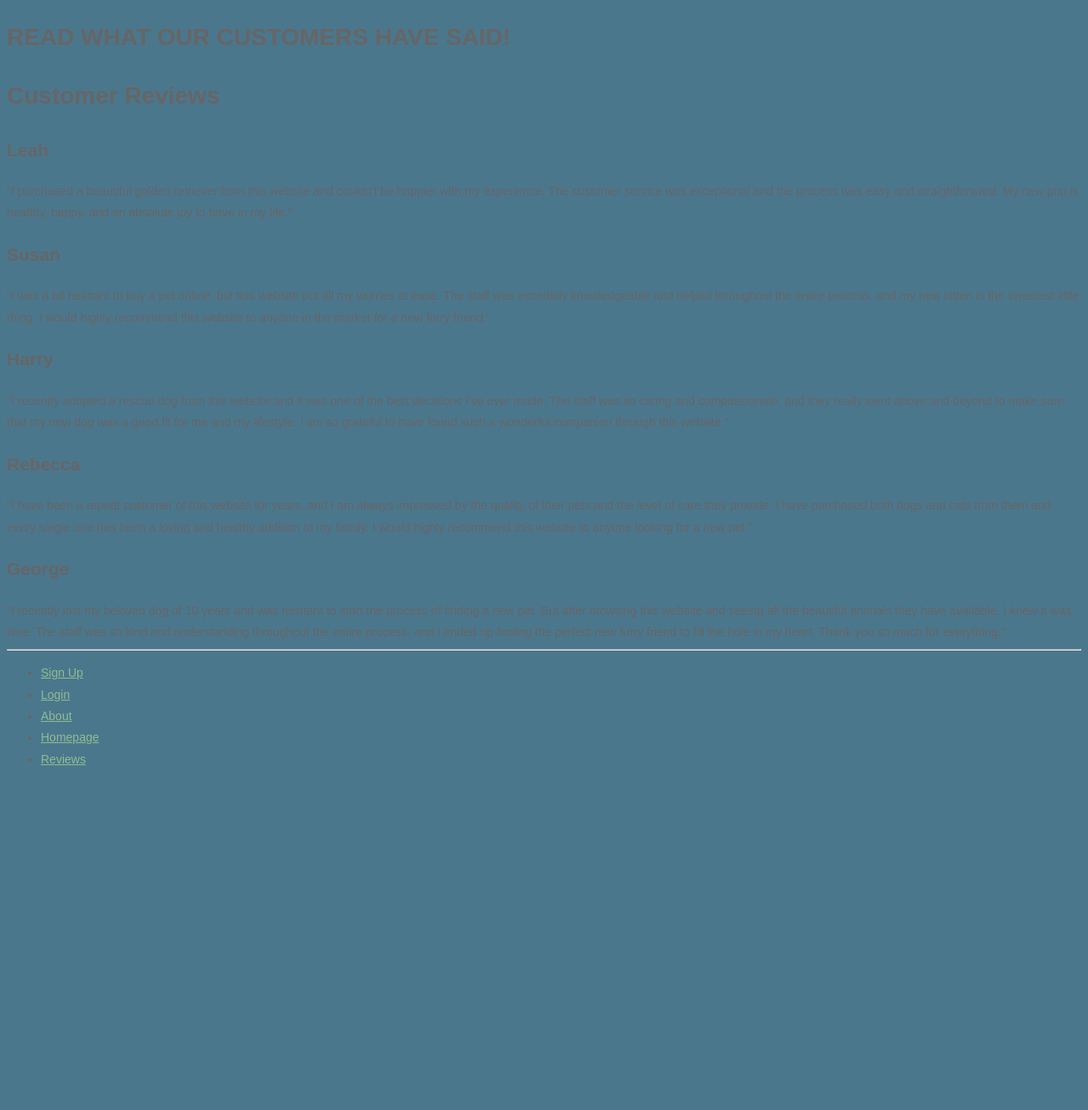
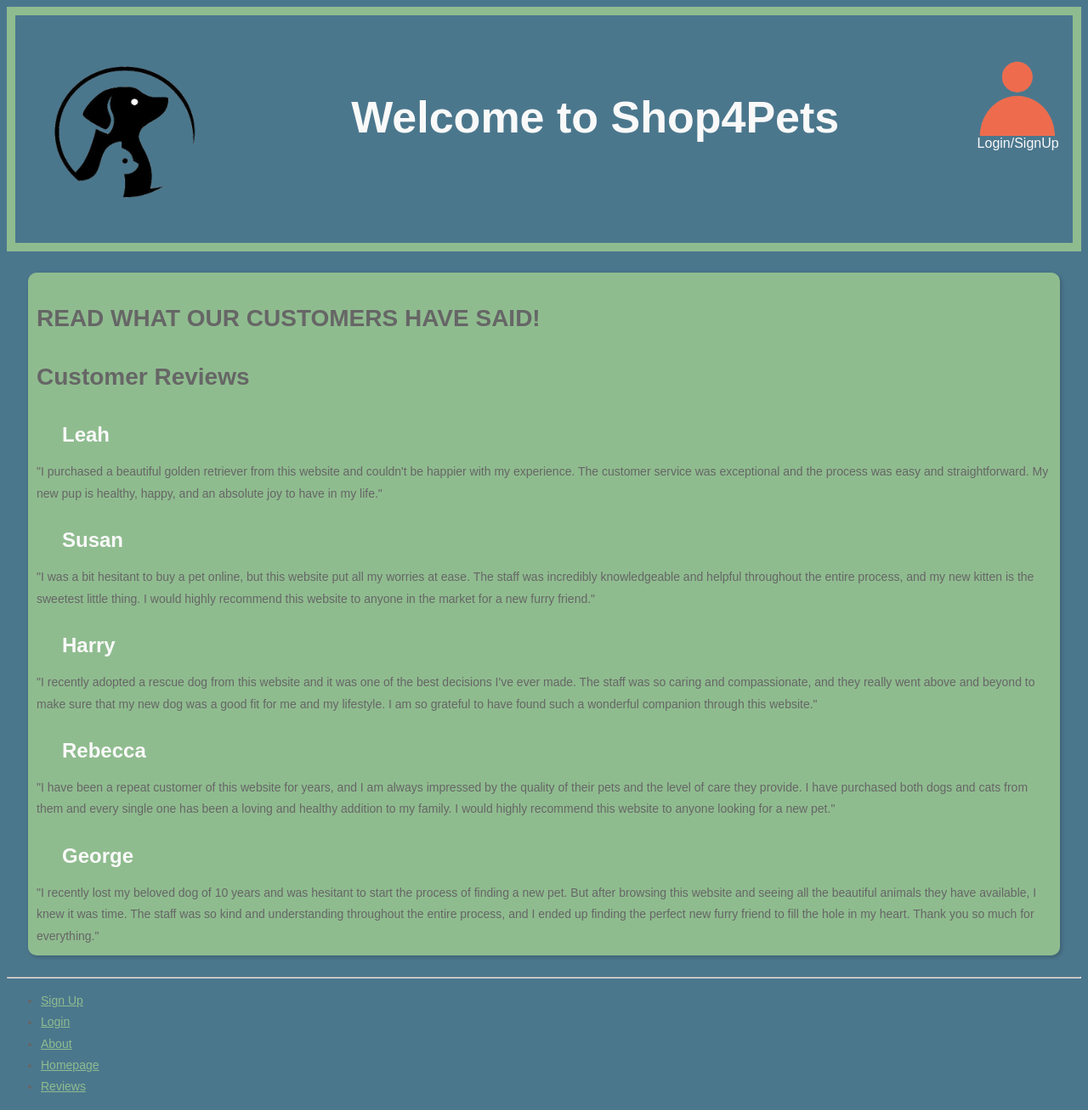
Before and after one commit to Ahmed-AlOnaizi/Shop4Pets, a Django app: page /pets/reviews/ in a window 1280 px wide. Shown: the whole page at 85% size. Before the commit the page ends 901 px from the top, so only its background shows below. Run offline with Django 3.2, Linux system fonts and the light colour scheme; data that the repository does not hold is empty.

Commit message:
"css for about, login, register, and homepage, reviews"

```diff
--- a/static/css/base.css
+++ b/static/css/base.css
@@ -351,3 +351,46 @@ a:hover{
     font-size: 16px;
     margin: 0;
   }
+  #Reviews {
+    list-style-type: none;
+    background-color: var(--primary-color);
+    margin:25px;
+    padding: 10px;
+    border-radius: 10px;
+    box-shadow: 2px 2px 5px rgba(0, 0, 0, 0.2);
+  }
+
+  #Reviews h2 {
+    font-size: 24px;
+    font-weight: bold;
+    margin-left: 30px;
+    margin-bottom: 10px;
+    color: var(--light-color);
+    grid-column: 1/span 3;
+  }
+  #Reviews Customers {
+    font-size: 24px;
+    font-weight: bold;
+    margin-left: 30px;
+    margin-bottom: 10px;
+    font-color: black;
+    grid-column: 1/span 3;
+  }
+
+  #Login {
+    list-style-type: none;
+    background-color: var(--accent-color);
+    margin:25px;
+    padding: 10px;
+    border-radius: 10px;
+    box-shadow: 2px 2px 5px rgba(0, 0, 0, 0.2);
+  }
+
+  #Register {
+    list-style-type: none;
+    background-color: var(--accent-color);
+    margin:25px;
+    padding: 10px;
+    border-radius: 10px;
+    box-shadow: 2px 2px 5px rgba(0, 0, 0, 0.2);
+  }
--- a/templates/pets/base.html
+++ b/templates/pets/base.html
@@ -1,18 +1,30 @@
 <!DOCTYPE html>
 {% load static %}
 {% load pets_template_tags %}
+<link rel="stylesheet" href="../../static/css/base.css">
 
 <html>
-    <head lang="en">
-        <link rel="stylesheet" href="../../static/css/base.css">
+    <header lang="en">
+    {% block header_block %}
+    <nav>
+        <div class="logo-search" id="logoSearch">
+            <a href="#"><img src="{% static 'images/logo.png' %}" alt="Shop4Pets logo" id = "logo"> </a>
+            <h1 id = "Title">Welcome to Shop4Pets </h1>
+
+
+            <div id="login">
+                <button id="loginButton"><img src="{% static 'images/login.png' %}" id="loginIcon"><br>Login/SignUp</button>
+                <div id="loginDropdown">
+                    <a href="#">Login</a>
+                    <a href="#">Sign Up</a>
+                </div>
+            </div>
+
+        </div>
+    </nav>
         <meta charset="UTF-8" />
-        <title>
-            Shop 4 Pets -
-            {% block title_block %}
-                Welcome to the Shop 4 Pets webpage!
-            {% endblock %}
-        </title>
-    </head>
+    </header>
+    {% endblock %}
     <body>
         <div>
         {% block body_block %}
--- a/templates/pets/login.html
+++ b/templates/pets/login.html
@@ -6,7 +6,8 @@
 {% endblock %}
 
 {% block body_block %}
-<h1>Login to Shop4Pets</h1>
+    <div id = "Login">
+    <h1>Login to Shop4Pets</h1>
     <link rel="stylesheet" href="../../static/css/base.css">
 <form id="login_form" method="post" action="{% url 'pets:login' %}">
     {% csrf_token %}
@@ -16,4 +17,6 @@
     <br />
     <input type="submit" value="submit" />
 </form>
+    </div>
+
 {% endblock %}
--- a/templates/pets/register.html
+++ b/templates/pets/register.html
@@ -6,7 +6,8 @@
 {% endblock %}
 
 {% block body_block %}
-<h1>Register</h1>
+    <div id = "Register">
+    <h1>Register</h1>
 {% if registered %}
 <strong>Thank you for registering!</strong>
 <a href="{% url 'pets:home' %}">Return to the HomePage</a><br/>
@@ -20,4 +21,6 @@
     <input type="submit" name="submit" value="Register" />
 </form>
 {% endif %}
+    </div>
+
 {% endblock %}
--- a/templates/pets/reviews.html
+++ b/templates/pets/reviews.html
@@ -4,38 +4,43 @@
 {% endblock %}
 
 {% block body_block %}
+    <div id = "Reviews">
     <h1>READ WHAT OUR CUSTOMERS HAVE SAID!</h1>
     <h1>Customer Reviews</h1>
-<div>
+<div id = "Customers">
     <h2>Leah</h2>
     "I purchased a beautiful golden retriever from this website and couldn't be happier with my experience.
     The customer service was exceptional and the process was easy and straightforward. My new pup is healthy, happy,
     and an absolute joy to have in my life."
 </div>
-<div>
+<div id = "Customers">
    <h2>Susan</h2>
     "I was a bit hesitant to buy a pet online, but this website put all my worries at ease. The staff was incredibly
     knowledgeable and helpful throughout the entire process, and my new kitten is the sweetest little thing.
     I would highly recommend this website to anyone in the market for a new furry friend."
 </div>
-<div>
+<div id = "Customers">
     <h2>Harry</h2>
     "I recently adopted a rescue dog from this website and it was one of the best decisions I've ever made.
     The staff was so caring and compassionate, and they really went above and beyond to make sure that my new dog
     was a good fit for me and my lifestyle. I am so grateful to have found such a
     wonderful companion through this website."
 </div>
-<div>
+<div id = "Customers">
     <h2>Rebecca</h2>
     "I have been a repeat customer of this website for years, and I am always impressed by the quality of their pets and
     the level of care they provide. I have purchased both dogs and cats from them and every single one has been a loving
     and healthy addition to my family. I would highly recommend this website to anyone looking for a new pet."
 </div>
-<div>
+<div id = "Customers">
     <h2>George</h2>
     "I recently lost my beloved dog of 10 years and was hesitant to start the process of finding a new pet. But after
     browsing this website and seeing all the beautiful animals they have available, I knew it was time.
     The staff was so kind and understanding throughout the entire process, and I ended up finding the perfect
     new furry friend to fill the hole in my heart. Thank you so much for everything."
 </div>
+
+
+    </div>
+
 {% endblock %}
```
Also changed, not shown: templates/pets/home.html (+24 -44 lines).
